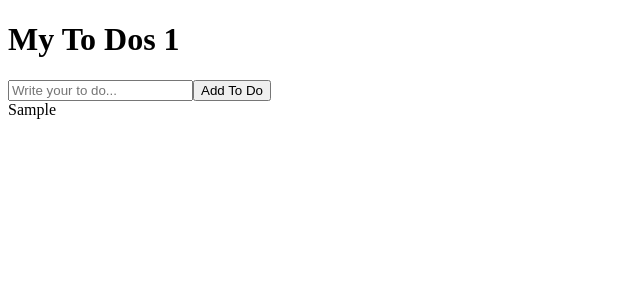
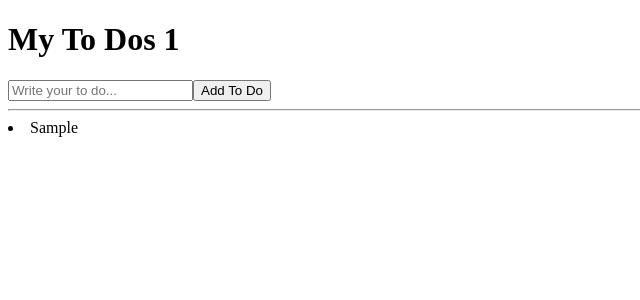
Before and after one commit to komo1048/nomadMovie, a React (Create React App) app in the folder react-for-beginners/: page / in a window 1280 px wide. Both pictures are taken after typing "Sample" into the empty fields and a click on the button "Add To Do". Shown: the top 300 px of the page, without its empty margins (0-640 px from the left). Built offline with nearby package versions, Linux system fonts and the light colour scheme.

Commit message:
todo list 보여주기

```diff
--- a/react-for-beginners/src/App.js
+++ b/react-for-beginners/src/App.js
@@ -9,9 +9,10 @@ function App() {
     if (toDo === "") {
       return;
     }
-    setToDos((toDos) => [toDo, ...toDos]);
+    setToDos((item) => {
+      return [toDo, ...item];
+    });
     setToDo("");
-    console.log(toDos);
   };
   return (
     <div>
@@ -25,7 +26,10 @@ function App() {
         />
         <button>Add To Do</button>
       </form>
-      {toDos}
+      <hr />
+      {toDos.map((item, index) => (
+        <li key={index}>{item}</li>
+      ))}
     </div>
   );
 }
```
